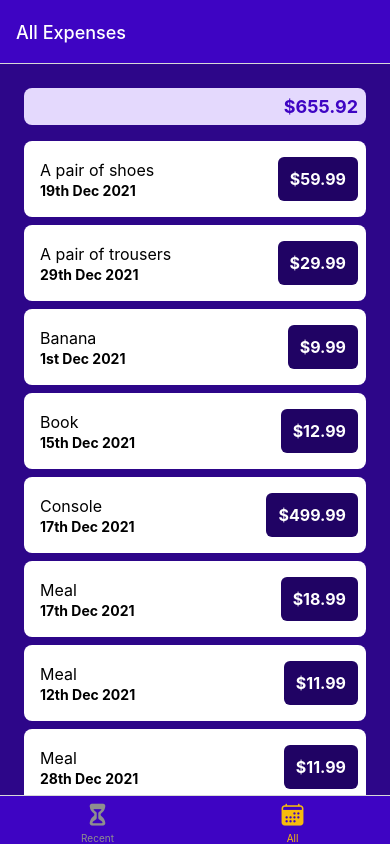
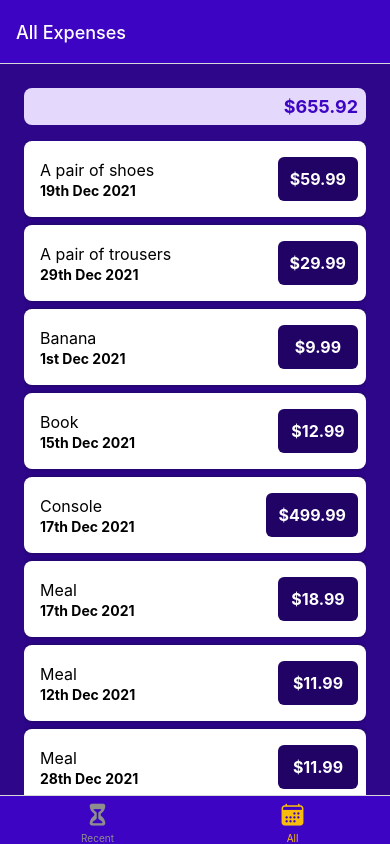
Before and after one commit to unalustuk/expense-tracker, a React Native app: screen /AllExpenses in a window 390 px wide. Built offline with nearby package versions, Linux system fonts and the light colour scheme.

Commit message:
width change

```diff
--- a/components/ExpensesOutput/ListItem.js
+++ b/components/ExpensesOutput/ListItem.js
@@ -32,6 +32,11 @@
         borderRadius: 8,
         justifyContent: "space-between",
         alignItems: "center",
+        elevation: 3,
+        shadowColor: "black",
+        shadowRadius: 4,
+        shadowOffset: { width: 0, height: 0 },
+        shadowOpacity: 0.4,
     },
     pressed: {
         opacity: 0.8,
@@ -40,11 +45,17 @@
         paddingHorizontal: 8,
     },
     priceContainer: {
+        minWidth: 80,
         backgroundColor: GlobalStyles.colors.primary800,
         padding: 12,
         borderRadius: 6,
     },
-    priceText: { color: "white", fontWeight: "bold", fontSize: 16 },
+    priceText: {
+        color: "white",
+        fontWeight: "bold",
+        fontSize: 16,
+        textAlign: "center",
+    },
     descrText: { fontSize: 16, marginBottom: 2 },
     dateText: { fontWeight: "bold" },
 })
```
